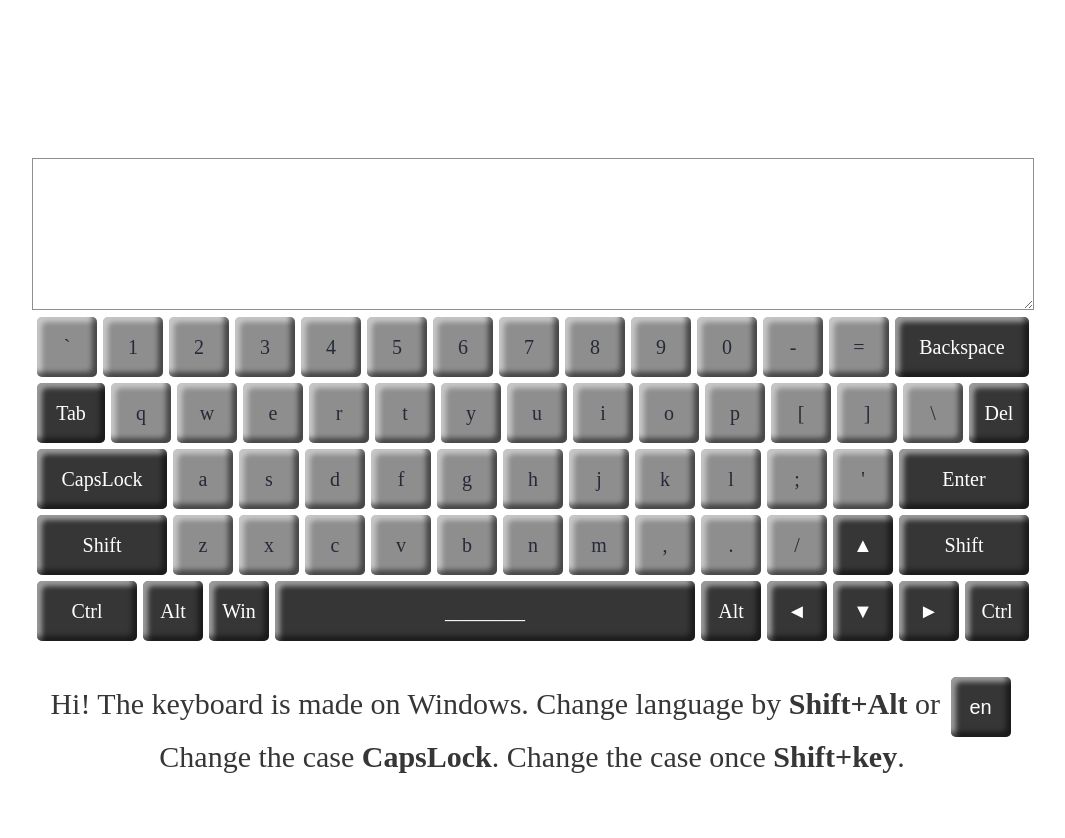
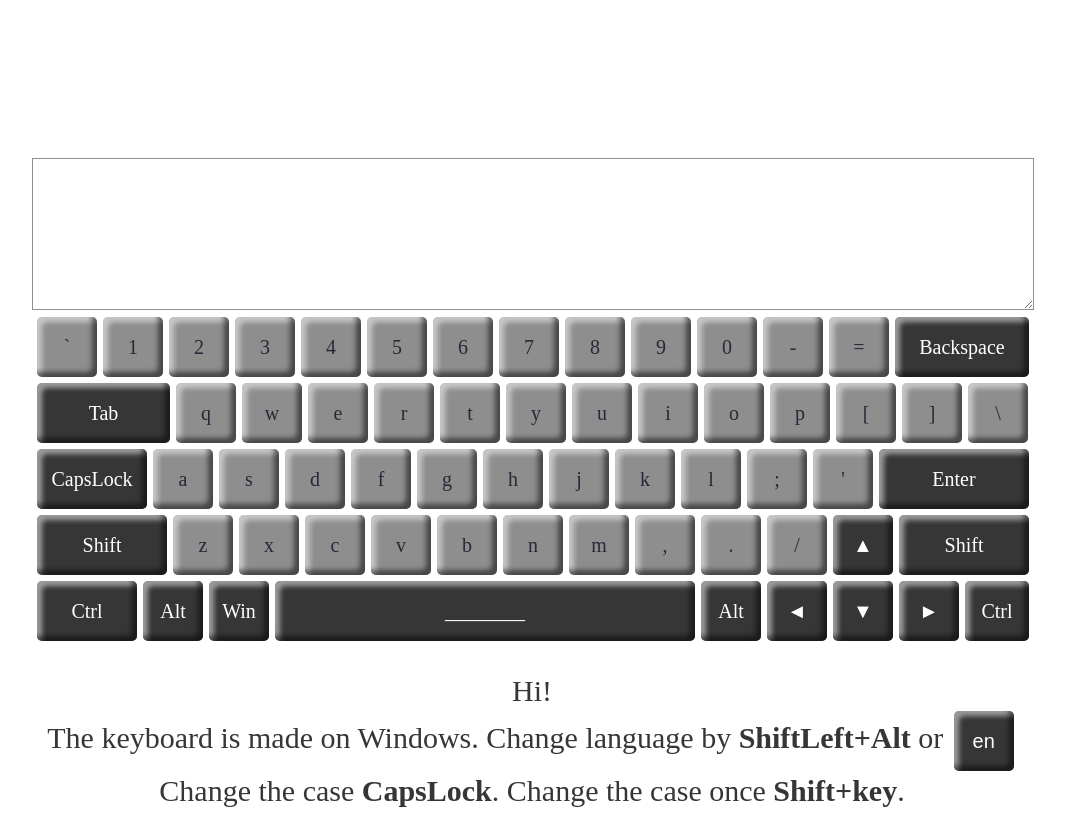
Before and after one commit to enya1407/codejam-virtual-keyboard, a website with bundled scripts: page index.html in a window 1280 px wide. Shown: the whole page, without its empty margins (108-1173 px from the left). Before the commit the page ends 804 px from the top, so only its background shows below. Built offline with nearby package versions, Linux system fonts and the light colour scheme.

Commit message:
fix: delete 'del' button and minor fix

```diff
--- a/helper.js
+++ b/helper.js
@@ -28,7 +28,6 @@ const helper = {
     'BracketLeft',
     'BracketRight',
     'Backslash',
-    'Delete',
     'CapsLock',
     'KeyA',
     'KeyS',
@@ -68,7 +67,6 @@ const helper = {
   FUNCTIONALKEYCODES: {
     Backspace: 'Backspace',
     Tab: 'Tab',
-    Delete: 'Del',
     CapsLock: 'CapsLock',
     Enter: 'Enter',
     ShiftLeft: 'Shift',
--- a/script.js
+++ b/script.js
@@ -13,11 +13,11 @@ const keyboard = document.createElement('div');
 keyboard.classList.add('keyboard');
 const description = document.createElement('p');
 description.classList.add('description');
-description.innerHTML = `Hi! The keyboard is made on Windows. Change language by <b>Shift+Alt</b> or <button class="changLangBtn">${lang}</button><br>
+description.innerHTML = `Hi! <br>The keyboard is made on Windows. Change language by <b>ShiftLeft+Alt</b> or <button class="changLangBtn">${lang}</button><br>
 Change the case <b>CapsLock</b>. Change the case once <b>Shift+key</b>.`;
 wrap.append(textarea, keyboard, description);
 
-function renderKeyboard() {
+const renderKeyboard = () => {
   const activeKeys = [];
   while (keyboard.firstChild) {
     if (keyboard.firstChild.classList.contains('active')) {
@@ -46,13 +46,14 @@ function renderKeyboard() {
   });
 
   keyboard.append(fragment);
-}
+};
 
 renderKeyboard();
 
 document.addEventListener('keydown', (evt) => {
   textarea.focus();
   const key = document.querySelector(`.${evt.code}`);
+
   key.classList.add('active');
 
   if (evt.key === 'Tab') {
@@ -91,7 +92,8 @@ keyboard.addEventListener('mousedown', (evt) => {
   if (actualClass.contains('button')) {
     const isFunctional = Object.keys(FUNCTIONALKEYCODES).includes(actualClass[1]);
     actualClass.add('active');
-    if (!isFunctional ||
+    if (
+      !isFunctional ||
       actualClass.contains('ArrowLeft') ||
       actualClass.contains('ArrowDown') ||
       actualClass.contains('ArrowUp') ||
--- a/style.css
+++ b/style.css
@@ -41,7 +41,6 @@
   transition: 0.3s;
 }
 
-
 /* .button:hover {
     box-shadow: 1px 1px 11px 1px rgba(0, 0, 0, 0.9), inset -5px -5px 5px 0 rgba(0, 0, 0, 0.5), inset 5px 5px 5px 0 rgba(255, 255, 255, 0.5);
     color: black;
@@ -55,9 +54,14 @@
   width: 134px;
 }
 
-.CapsLock,
+.CapsLock {
+  width: 110px;
+}
+
+.Enter {
+  width: 150px;
+}
 .ShiftLeft,
-.Enter,
 .ShiftRight {
   width: 130px;
 }
@@ -67,7 +71,7 @@
 }
 
 .Tab {
-    width: 68px;
+  width: 133px;
 }
 
 .ControlRight {
```
Also changed, not shown: README.md (added). Lines whose indentation alone changed are shown as unchanged.
